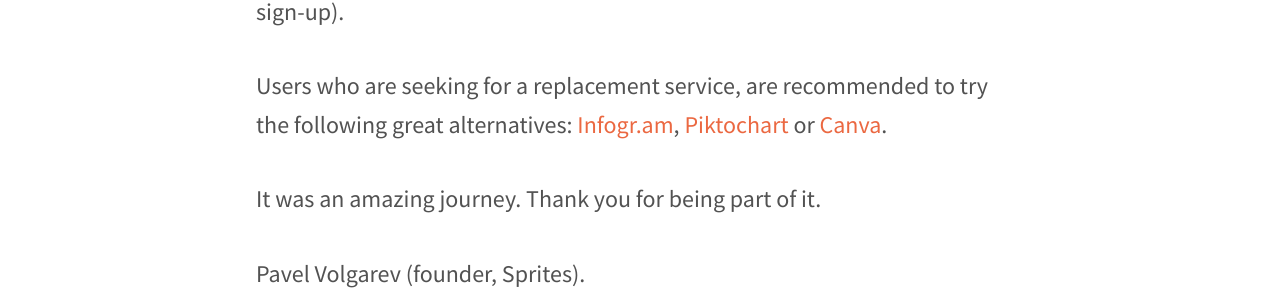
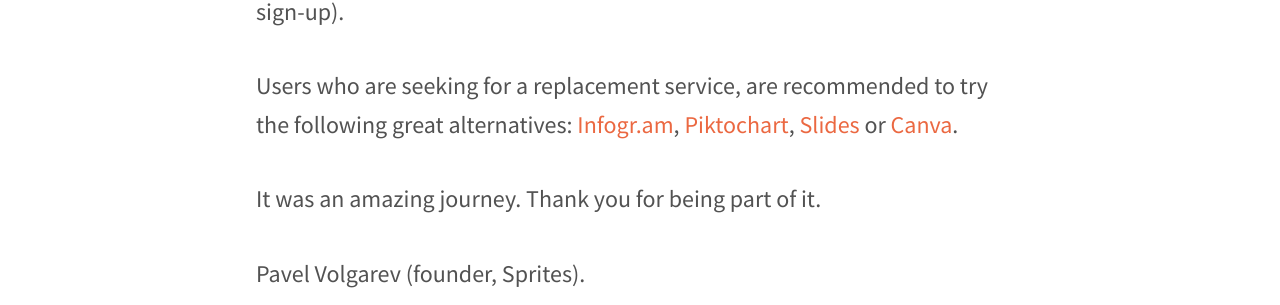
Before and after one commit to spritesapp/spritesapp.github.io, a Jekyll site: the page built from _posts/2016-05-08-sprites-is-shutting-down.md, in a window 1280 px wide. Shown: the part 1261-1566 px from the top of the page. Built offline with Jekyll 4.4.1, drawn with Linux system fonts in a browser that asks for light colours; comment, search, counter and statistics services are not loaded.

Commit message:
Add link.

```diff
--- a/_posts/2016-05-08-sprites-is-shutting-down.md
+++ b/_posts/2016-05-08-sprites-is-shutting-down.md
@@ -11,7 +11,7 @@
 
 Existing paid uses will be able to export their infographics into images, PDFs or videos using the standard functionality. If you're a free subscriber and wish to export your data, please reach out to Pavel at pavel.volgarev@spritesapp.com (please include the email you've used to sign-up).
 
-Users who are seeking for a replacement service, are recommended to try the following great alternatives: [Infogr.am](https://infogr.am/), [Piktochart](https://piktochart.com/) or [Canva](https://www.canva.com/create/infographics/).
+Users who are seeking for a replacement service, are recommended to try the following great alternatives: [Infogr.am](https://infogr.am/), [Piktochart](https://piktochart.com/), [Slides](https://slides.com/) or [Canva](https://www.canva.com/create/infographics/).
 
 It was an amazing journey. Thank you for being part of it.
 
```
